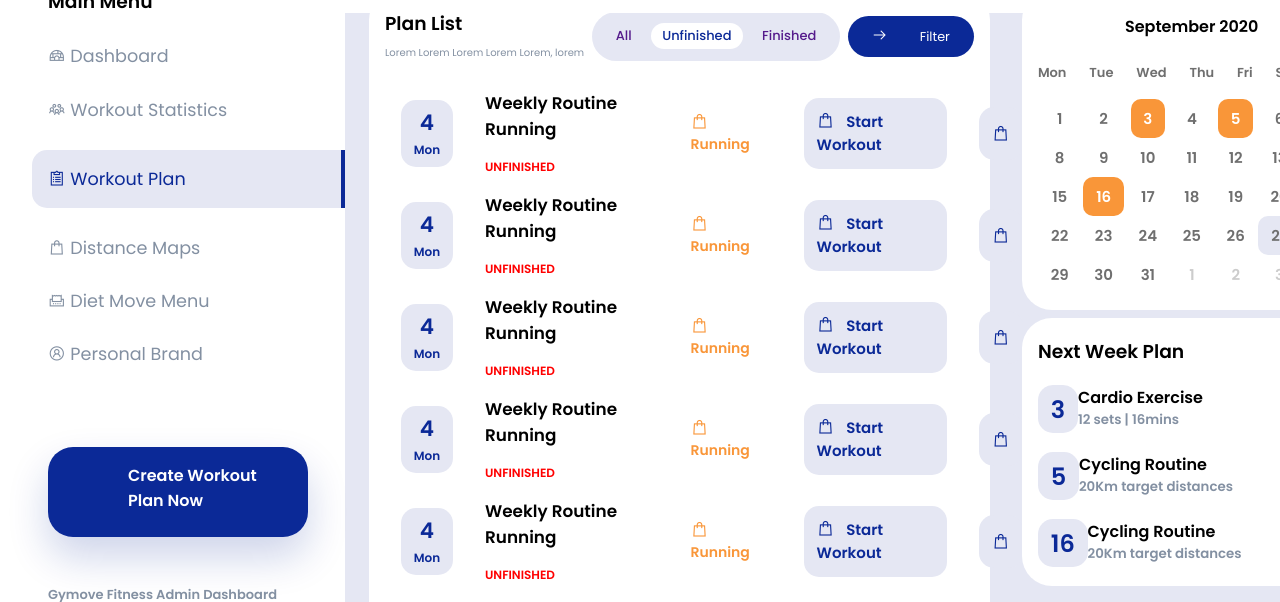
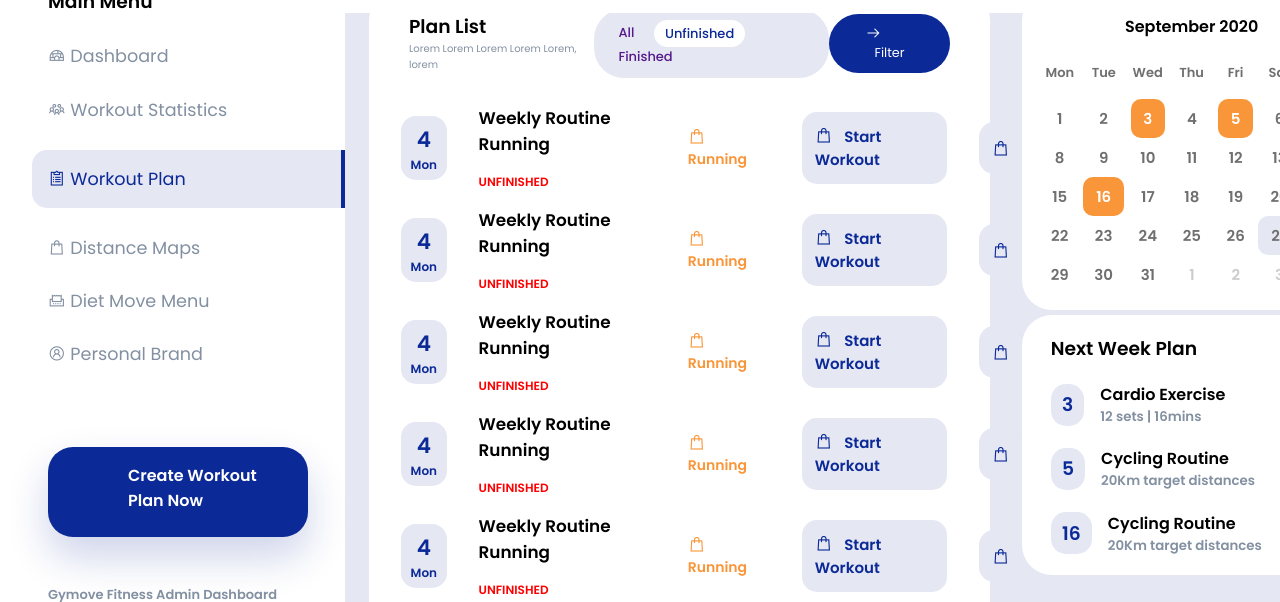
Before and after one commit to mrUnlimited2020/Dashboard-HTML-CSS, a plain HTML site: page index.html in a window 1280 px wide. Shown: the part 122-724 px from the top of the page. Drawn offline with nearby package versions, Linux system fonts and the light colour scheme.

Commit message:
updates added

```diff
--- a/index.html
+++ b/index.html
@@ -109,9 +109,13 @@
     </div>
 
     <main>
-        <div class="recent-grid">
+        <!--  grid body 70%:30% -->
+        <div class="grid-container">
+            <!-- First side grid item on the left hand side = 70% -->
             <div class="projects">
+                <!-- Main card total -->
                 <div class="card">
+                    <!-- Main card head -->
                     <div class="card-header">
                         <div>
                             <h3>Plan List</h3>
@@ -128,6 +132,7 @@
                         <button><span class="las la-arrow-right"></span>Filter</button>
                     </div>
 
+                    <!-- Main card body -->
                     <div class="card-body">
                         <div class="table-responsive">
                             <table>
@@ -329,6 +334,7 @@
                     </div>
                 </div>
 
+                <!-- lower-contents under center dashboard -->
                 <div class="lower-contents">
                     <h4>Showing 10 from 46 data</h4>
 
@@ -344,7 +350,8 @@
                 </div>
             </div>
 
-            <div class="recent-grid-2">
+            <!-- Second side grid item on the right hand side = 30% -->
+            <div class="projects-2">
                 <!-- calendar starts here -->
                 <div class="calendar">
                     <section class="calendar__header">
@@ -402,6 +409,7 @@
                     </section>
                 </div>
 
+                <!-- Next Week Plan Starts Here -->
                 <div class="customers">
                     <div class="card">
                         <div class="card-header">
@@ -409,27 +417,25 @@
                         </div>
 
                         <div class="card-body">
-                            <h2 class="plan-number">3</h2>
+                            <h3 class="plan-number">3</h3>
                             <h4>Cardio Exercise <small>12 sets | 16mins</small></h4>
                         </div>
 
                         <div
                         class="card-body">
-                            <h2 class="plan-number">5</h2>
+                            <h3 class="plan-number">5</h3>
                             <h4>Cycling Routine <small>20Km target distances</small></h4>
                         </div>
 
                         <div
                         class="card-body">
-                            <h2 class="plan-number">16</h2>
+                            <h3 class="plan-number">16</h3>
                             <h4>Cycling Routine <small>20Km target distances</small></h4>
                         </div>
                     </div>
                 </div>
             </div>
         </div>
-
     </main>
-
 </body>
 </html>
--- a/style.css
+++ b/style.css
@@ -223,7 +223,7 @@ main{
     background: var(--second-color);
     min-height: calc(100vh - 10rem);
 }
-.recent-grid{
+.grid-container{
     margin-left: 345px;
     display: grid;
     grid-template-columns:70% auto;
@@ -236,13 +236,11 @@ main{
 }
 
 .card-header{
-    padding:1.2rem 1rem;
-}
-
-.card-header{
     display: flex;
     justify-content: space-between;
     align-items: center;
+    padding:1.2rem 1rem;
+    margin: 0 1.5rem;
 }
 
 .card-header button{
@@ -297,12 +295,19 @@ td{
     font-size: .9rem;
 }
 
-td h2, td small{
-    text-align: center;
+td div small{
+    font-weight: 600;
 }
 
-td div small{
-    font-weight: 600;
+td .tab {
+    display: flex;
+    flex-direction: column;
+    justify-content: center;
+    align-items: center;
+    color: var(--main-color);
+    background: var(--second-color);
+    padding: .4rem .6rem;
+    border-radius: 15px;
 }
 
 td .tab2{
@@ -376,11 +381,9 @@ ul {
     padding: 0 1rem 1rem 1rem;
   }
   .calendar__body--days {
-    display: flex;
-    justify-content: space-between;
-    align-items: center;
     font-size: 13px;
   }
+
   .calendar__body--days li {
     font-weight: bold;
     margin-bottom: 1rem;
@@ -388,14 +391,14 @@ ul {
     text-align: center;
     color: var(--color-calendar);
   }
-  .calendar__body--dates {
+  .calendar__body--dates,
+  .calendar__body--days {
     display: grid;
     grid-template-columns: repeat(7, 1fr);
     justify-items: center;
     text-align: center;
   }
   .calendar__body--dates li {
-    display: grid;
     padding: .5rem .8rem;
     color: var(--color-calendar);
     font-size: 15px;
@@ -427,15 +430,32 @@ ul {
     border-radius: 50%;
   }
 
-  .customers{
-      margin-top: .5rem;
+  .projects-2{
+      display: flex;
+      flex-direction: column;
+      grid-gap: .3rem;
   }
 
-.card-body h2.plan-number,
-td .tab{
+.customers .card-header{
+    display: flex;
+    justify-content: start;
+    align-items: center;
+    padding:1.2rem 1rem;
+    margin: 0 .8rem;
+}
+
+.customers .card-body{
+    display: flex;
+    justify-content: start;
+    align-items: center;
+    grid-gap: 1rem;
+    margin: 0 .8rem;
+}
+
+.card-body h3.plan-number{
     color: var(--main-color);
     background: var(--second-color);
-    padding: .4rem .8rem;
+    padding: .4rem .7rem;
     border-radius: 15px;
 
 }
```
